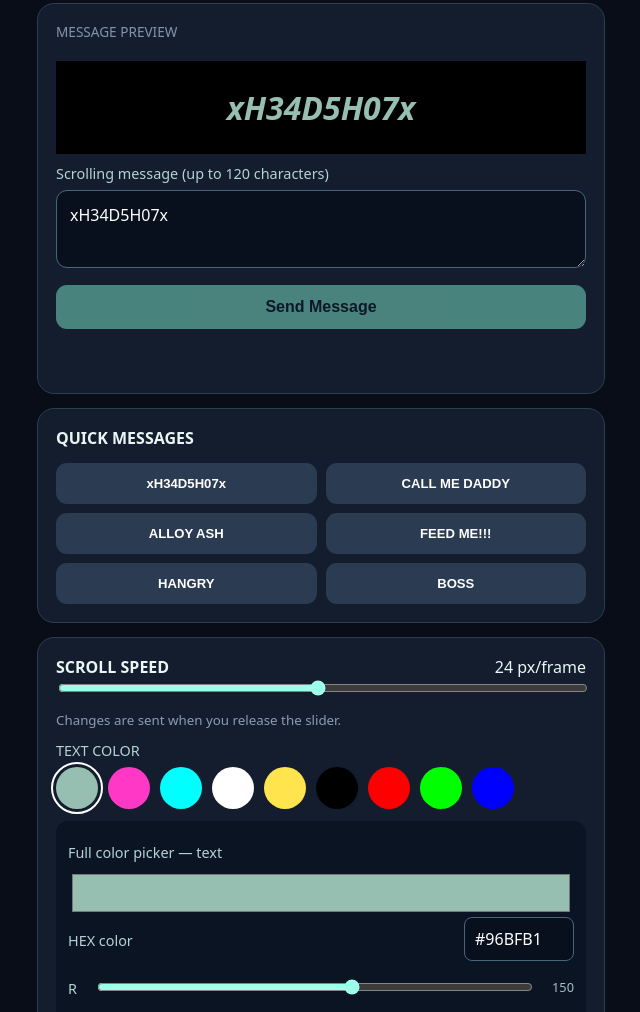
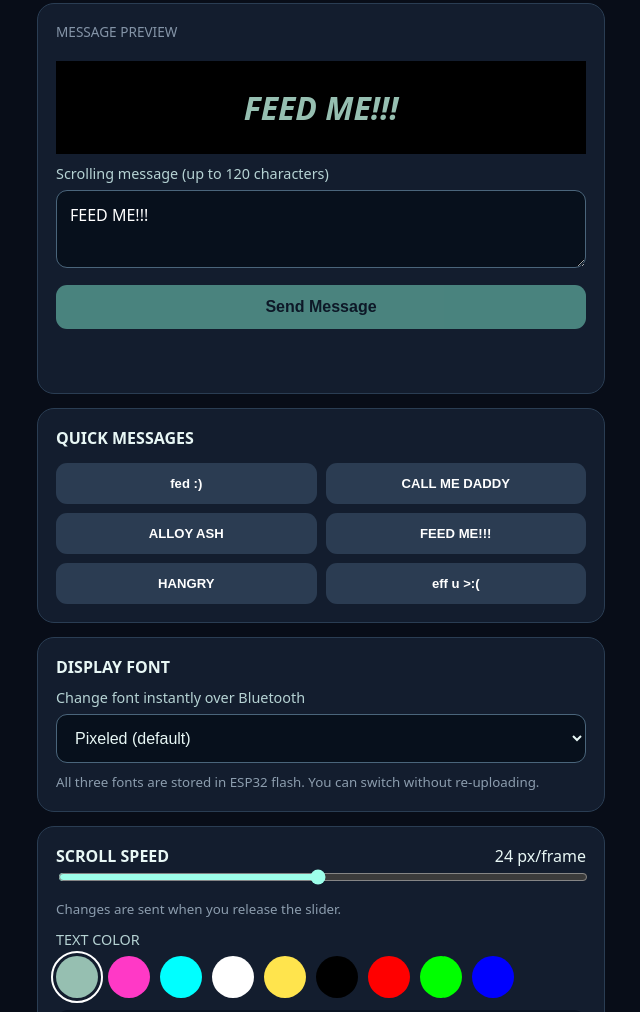
Before and after one commit to jgboss83-pixel/esp32-neon-controller, a plain HTML site: page index.html in a window 1280 px wide. Shown: the part 536-1548 px from the top of the page, without its empty margins (319-959 px from the left). Drawn offline with Linux system fonts and the light colour scheme.

Commit message:
Add files via upload

```diff
--- a/index.html
+++ b/index.html
@@ -25,11 +25,18 @@ small{color:#8c9dae;display:block;line-height:1.5;margin-top:10px}#log{font-size
 <div style="height:12px;background:#293c50;border-radius:20px;overflow:hidden;margin:12px 0"><div id="batteryBar" style="height:100%;width:0%;background:#9dffea;transition:width .3s"></div></div>
 <div class="row"><span>Battery level (estimated)</span><span id="batteryTrend">Monitoring…</span></div>
 <small id="batteryInfo">Readings every 10 seconds. Percentage is estimated from voltage; charging current and USB connection status are not measured.</small></div>
-<div class="card"><div class="sub">MESSAGE PREVIEW</div><div class="preview" id="preview">xH34D5H07x</div>
+<div class="card"><div class="sub">MESSAGE PREVIEW</div><div class="preview" id="preview">FEED ME!!!</div>
 <label for="message">Scrolling message (up to 120 characters)</label>
-<textarea id="message" maxlength="120">xH34D5H07x</textarea>
+<textarea id="message" maxlength="120">FEED ME!!!</textarea>
 <button id="send" class="primary" disabled>Send Message</button><p id="log" role="status"></p></div>
 <div class="card"><strong>QUICK MESSAGES</strong><div class="grid" id="presets" style="margin-top:14px"></div></div>
+<div class="card"><strong>DISPLAY FONT</strong>
+<label for="fontChoice">Change font instantly over Bluetooth</label>
+<select id="fontChoice" style="width:100%;padding:14px;background:#07101c;color:#e8f7f5;border:1px solid #4a657b;border-radius:11px;font-size:1rem">
+<option value="0">Pixeled (default)</option>
+<option value="1">Pro Racing Slant Outline</option>
+<option value="2">Quentin Caps</option>
+</select><small>All three fonts are stored in ESP32 flash. You can switch without re-uploading.</small></div>
 <div class="card"><div class="row"><strong>SCROLL SPEED</strong><span id="speedValue">24 px/frame</span></div>
 <input type="range" id="speed" min="1" max="48" value="24" step="1"><small>Changes are sent when you release the slider.</small>
 <label>TEXT COLOR</label><div class="swatches" id="swatches"></div>
@@ -111,11 +118,16 @@ async function sendMessage(){
  finally{refresh()}
 }
 $('send').addEventListener('click',sendMessage);
-for(const preset of ['xH34D5H07x','CALL ME DADDY','ALLOY ASH','FEED ME!!!','HANGRY','BOSS']){
+for(const preset of ['fed :)','CALL ME DADDY','ALLOY ASH','FEED ME!!!','HANGRY','eff u >:(']){
  const b=document.createElement('button');b.textContent=preset;
  b.addEventListener('click',()=>{$('message').value=preset;preview();if(connected())sendMessage()});
  $('presets').appendChild(b);
 }
+$('fontChoice').addEventListener('change',async()=>{
+ if(!connected()){log('Connect to the display to change fonts');return}
+ try{await writePacket('F:'+$('fontChoice').value);log('Font changed to '+$('fontChoice').selectedOptions[0].text)}
+ catch(e){log('Font change failed: '+e.message)}
+});
 $('speed').addEventListener('input',()=>{$('speedValue').textContent=$('speed').value+' px/frame'});
 $('speed').addEventListener('change',async()=>{if(connected())try{await writePacket('S:'+$('speed').value);log('Speed updated')}catch(e){log(e.message)}});
 const controls={text:{picker:'customText',hex:'textHex',rgb:'textRgb',swatches:'swatches',command:'C:'},background:{picker:'customBackground',hex:'backgroundHex',rgb:'backgroundRgb',swatches:'backgroundSwatches',command:'G:'}};
```
